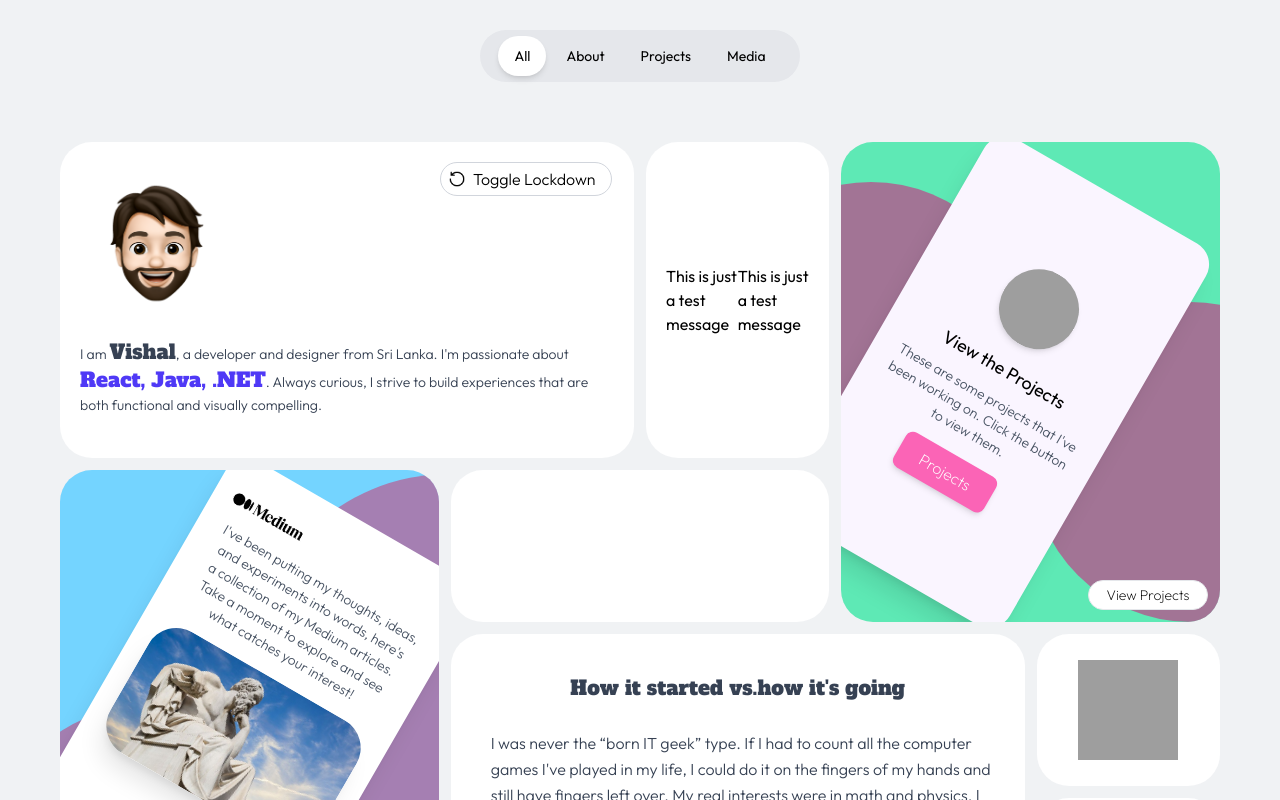
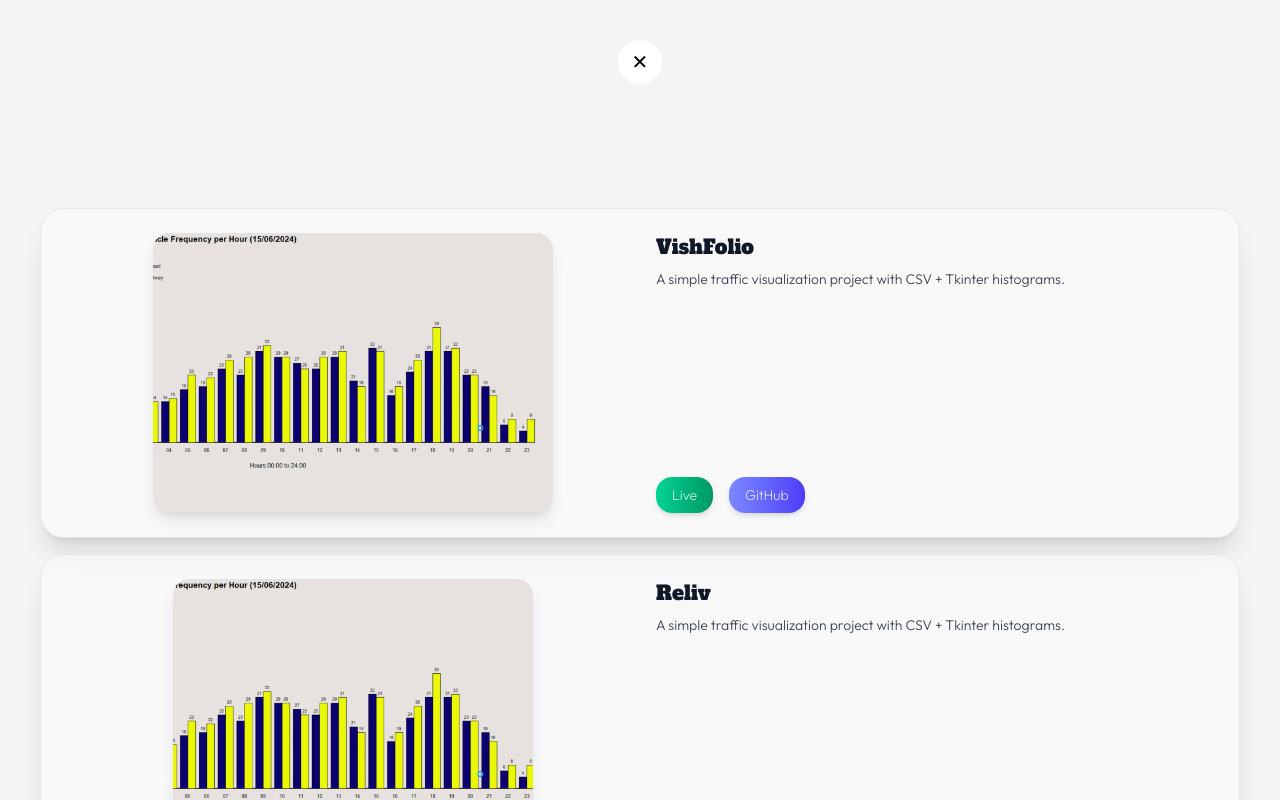
Before and after one commit to VishalOz/VishFolio, a React (Vite) app: page / in a window 1280 px wide. Both pictures are taken after a click on the button "View Projects". Shown: the top 800 px of the page. Built offline with nearby package versions, Linux system fonts and the light colour scheme; grey boxes are pictures that could not be loaded.

Commit message:
feat(Added the projects window with dummy data)

```diff
--- a/src/Home.jsx
+++ b/src/Home.jsx
@@ -6,6 +6,7 @@ import ogdo2 from './assets/ogdo2-2.png';
 import toggleIcon from './assets/toggle.png';
 import gh from './assets/gh.png';
 import gh2 from './assets/gh2.png';
+import cw1 from './assets/cw1.png';
 import Projects from './Projects';
 import Median from './Median';
 import Sm from './Sm';
@@ -19,6 +20,7 @@ const Home = () => {
   const [selected, setSelected] = useState('All');
 
   const [showDetail, setShowDetail] = useState(false);
+  const [showDetail1, setShowDetail1] = useState(false);
 
   const[userInput, setUserInput] = useState("");
 
@@ -42,21 +44,21 @@ const Home = () => {
   return (
     <>
       <Nav selected={selected} setSelected={setSelected}/>
-      <div className={`grid grid-cols-1 sm:grid-cols-2 sm:grid-rows-14 lg:grid-cols-6 lg:grid-rows-7 sm:gap-2 lg:gap-3 max-w-[1200px] max-h-[1190px] p-5 mx-auto mt-10`}>
+      <div className={`grid sm:grid-cols-6 sm:grid-rows-14 lg:grid-cols-6 lg:grid-rows-7 sm:gap-3 lg:gap-3 max-w-[1200px] max-h-[1190px] p-5 mx-auto mt-10`}>
         <motion.div
-        className={`row-span-1 col-span-1 sm:row-span-4 sm:col-span-4 lg:row-span-2 lg:col-span-3 rounded-4xl p-5 relative ${theme === 'dark' ? 'bg-black border border-gray-300' : 'bg-white'}`}
+        className={`sm:row-span-4 sm:col-span-2 lg:row-span-2 lg:col-span-3 rounded-4xl p-5 relative ${theme === 'dark' ? 'bg-black border border-gray-300' : 'bg-white'}`}
           animate={{ opacity: isActive('About') ? 1 : 0.3, scale: isActive('Media') ? 1 : 0.97}}
           transition={{ duration: 0.3, ease: 'easeInOut' }}
         >
           {/* Toggle Button */}
           <motion.button
             onClick={handleToggle}
-            className="absolute sm:w-43 lg:w-43 lg:mx-90 sm:mx-80 flex items-center gap-2 border border-gray-300 rounded-full px-2 py-1 cursor-pointer hover:border-gray-400 transition-all duration-200"
+            className="absolute w-43 mx-90  flex items-center gap-2 border border-gray-300 rounded-full px-2 py-1 cursor-pointer hover:border-gray-400 transition-all duration-200"
             whileTap={{ scale: 0.95 }}
           >
             <motion.img
               src={toggleIcon}
-              className={`sm:w-3 lg:w-4`}
+              className={`w-4`}
               animate={{ rotate: toggle ? 360 : 0 }}
               shadow={`bg-indigo-300`}
               transition={{ duration: 0.5 }}
@@ -70,7 +72,7 @@ const Home = () => {
               key={currentIndex} // Ensures image switches smoothly
               src={images[currentIndex]}
               alt="DpImage"
-              className="ml-4 sm:w-15 sm:h-20 lg:w-30 lg:h-37 sm:mb-1 lg:mb-5 mt-2"
+              className="ml-4 w-30 h-37 mb-5 mt-2"
               initial={{ rotate: 180, scale: 0.3, opacity: 0 }}
               animate={{
                 rotate: 0,
@@ -83,7 +85,7 @@ const Home = () => {
           </AnimatePresence>
 
           {/* Description */}
-          <p className={`lg:text-md sm:text-sm leading-relaxed text-gray-700 mb-4 ${theme === 'dark' ? 'text-white' : 'text-black'}`}>
+          <p className={`text-md leading-relaxed text-gray-700 mb-4 ${theme === 'dark' ? 'text-white' : 'text-black'}`}>
             I am <span className="font-bold text-xl">Vishal</span>, a developer and designer from Sri Lanka.
             I'm passionate about <span className="text-indigo-600 text-xl">React, Java, .NET</span>.
             Always curious, I strive to build experiences that are both functional and visually compelling.
@@ -93,40 +95,166 @@ const Home = () => {
 
 
         {/* Empty Grid Boxes */}
-        <div className={`sm:row-span-2 sm:col-span-1 lg:row-span-2 lg:col-span-1 rounded-4xl p-5 flex justify-center items-center ${theme === 'dark' ? 'bg-black border border-gray-300' : 'bg-white'}`}>
+        <div className={`row-span-2 col-span-1 rounded-4xl p-5 flex justify-center items-center ${theme === 'dark' ? 'bg-black border border-gray-300' : 'bg-white'}`}>
           <h1>This is just a test message</h1>
           <h1>This is just a test message</h1>
         </div>
 
+
+
+
+        <AnimatePresence>
+          {!showDetail1 && (
             <motion.div
-          className={`sm:row-span-4 sm:col-span-2  lg:row-span-3 lg:col-span-2 rounded-4xl p-5 flex items-end justify-end relative overflow-hidden
+              className={`row-span-3 col-span-2 rounded-4xl p-5 flex items-end justify-end relative overflow-hidden
               ${theme === 'dark' ? 'bg-black border border-gray-300' : 'bg-emerald-300'}`}
-          animate={{ opacity: isActive('Projects') ? 1 : 0.3, scale: isActive('Projects') ? 1 : 0.97}}
-          transition={{ duration: 0.3, ease: 'easeInOut' }}>
+              animate={{ opacity: isActive('Projects') ? 1 : 0.3, scale: isActive('Projects') ? 1 : 0.97 }}
+              transition={{ duration: 0.3, ease: 'easeInOut' }}
+            >
+              {/* Background Circles */}
+              <div className={`${theme === 'dark' ? 'bg-white opacity-20' : 'bg-pink-600 opacity-50'}
+                absolute top-10 right-1/2 w-72 h-72 rounded-full`}></div>
+              <div className={`${theme === 'dark' ? 'bg-white opacity-20' : 'bg-pink-600 opacity-50'}
+                absolute top-1/3 left-1/2 w-64 h-64 rounded-full`}></div>
 
-          <div className={`${theme === 'dark' ? 'bg-white border border-white opacity-70' : 'bg-pink-600'}
-            absolute top-10 right-1/2 w-80 h-90 rounded-full opacity-50`}></div>
-
-          <div
-            className={`${theme === 'dark' ? 'bg-white border border-white opacity-70' : 'bg-pink-600'}
-              absolute top-1/3 left-1/2 w-80 h-80 rounded-full opacity-50`}>
-          </div>
-
-          <div className="absolute right-1/4">
+              {/* Project Component */}
+              <div className="absolute right-1/4 bottom-16">
                 <Projects />
               </div>
 
+              {/* Button */}
               <div className="absolute bottom-3 right-3">
                 <button
+                  onClick={() => setShowDetail1(true)}
                   className={`${theme === 'dark'
                     ? 'bg-black text-white border border-gray-200'
                     : 'bg-white text-black border border-gray-200'}
-                hover:border-gray-400 transition duration-300 w-30 px-2 py-1 rounded-full text-sm`}
+                    hover:border-gray-400 transition duration-300 px-3 py-1 rounded-full text-sm`}
                 >
                   View Projects
                 </button>
               </div>
             </motion.div>
+          )}
+          {showDetail1 && (
+            <motion.div
+              className={`fixed inset-0 z-50 p-10 overflow-auto flex flex-col
+              ${theme === 'dark' ? 'bg-black text-white' : 'bg-gray-100 text-black'}`}
+              key="project-details"
+              initial={{ opacity: 0, y: 50 }}
+              animate={{ opacity: 1, y: 0 }}
+              exit={{ opacity: 0, y: 100 }}
+              transition={{ duration: 0.3 }}
+            >
+              {/* Close Button */}
+              <div className="flex justify-center mb-6">
+                <button
+                  onClick={() => setShowDetail1(false)}
+                  className={`${theme === 'dark' ? 'bg-gray-200 text-black': 'bg-white text-black'}
+                    text-xl font-bold hover:opacity-70 rounded-full w-11 h-11 flex items-center justify-center`} >
+                  ✕
+                </button>
+              </div>
+              {/* Project Details */}
+              <div className="space-y-4 mt-25">
+                <div className={`grid grid-cols-2 p-6 rounded-3xl shadow-xl border ${theme === 'dark' ? 'bg-white/10 border-white/20 text-white backdrop-blur-lg'
+                  : 'bg-white/40 border-gray-200 text-gray-900 backdrop-blur-md'}`} >
+                  <div className="col-span-1 flex justify-center items-center">
+                    <img
+                      src={cw1}
+                      alt="PROJECT1"
+                      className="w-100 h-70 object-cover rounded-2xl shadow-lg"
+                    />
+                  </div>
+
+                <div className="col-span-1 flex flex-col justify-between pl-4">
+                  <div>
+                    <span className="text-xl font-semibold tracking-relaxed">VishFolio</span>
+                    <p className="text-sm opacity-80 mt-2">
+                      A simple traffic visualization project with CSV + Tkinter histograms.
+                    </p>
+                  </div>
+                  <div className="flex gap-4 mt-4">
+                    <button
+                      className="px-4 py-2 rounded-2xl text-sm font-medium shadow-md
+                      bg-gradient-to-r from-emerald-400 to-emerald-600 text-white
+                      hover:opacity-90 transition-all"
+                    >  Live </button>
+                    <button className="px-4 py-2 rounded-2xl text-sm font-medium shadow-md bg-gradient-to-r from-indigo-400 to-indigo-600 text-white
+                      hover:opacity-90 transition-all">GitHub</button>
+                      </div>
+                  </div>
+                </div>
+
+                <div className={`grid grid-cols-2 p-6 rounded-3xl shadow-xl border ${theme === 'dark' ? 'bg-white/10 border-white/20 text-white backdrop-blur-lg'
+                  : 'bg-white/40 border-gray-200 text-gray-900 backdrop-blur-md'}`} >
+                  <div className="col-span-1 flex justify-center items-center">
+                    <img
+                      src={cw1}
+                      alt="PROJECT1"
+                      className="w-90 h-70 object-cover rounded-2xl shadow-lg"
+                    />
+                  </div>
+
+                <div className="col-span-1 flex flex-col justify-between pl-4">
+                  <div>
+                    <span className="text-xl font-semibold tracking-relaxed">Reliv</span>
+                    <p className="text-sm opacity-80 mt-2">
+                      A simple traffic visualization project with CSV + Tkinter histograms.
+                    </p>
+                  </div>
+                  <div className="flex gap-4 mt-4">
+                    <button
+                      className="px-4 py-2 rounded-2xl text-sm font-medium shadow-md
+                      bg-gradient-to-r from-emerald-400 to-emerald-600 text-white
+                      hover:opacity-90 transition-all"
+                    >  Live </button>
+                    <button className="px-4 py-2 rounded-2xl text-sm font-medium shadow-md bg-gradient-to-r from-indigo-400 to-indigo-600 text-white
+                      hover:opacity-90 transition-all">GitHub</button>
+                      </div>
+                  </div>
+                </div>
+
+                <div className={`grid grid-cols-2 p-6 rounded-3xl shadow-xl border ${theme === 'dark' ? 'bg-white/10 border-white/20 text-white backdrop-blur-lg'
+                  : 'bg-white/40 border-gray-200 text-gray-900 backdrop-blur-md'}`} >
+                  <div className="col-span-1 flex justify-center items-center">
+                    <img
+                      src={cw1}
+                      alt="PROJECT1"
+                      className="w-100 h-70 object-cover rounded-2xl shadow-lg"
+                    />
+                  </div>
+
+                <div className="col-span-1 flex flex-col justify-between pl-4">
+                  <div>
+                    <span className="text-xl font-semibold tracking-relaxed">Traffic Data Program</span>
+                    <p className="text-sm opacity-80 mt-2">
+                      A simple traffic visualization project with CSV + Tkinter histograms.
+                    </p>
+                  </div>
+                  <div className="flex gap-4 mt-4">
+                    <button
+                      className="px-4 py-2 rounded-2xl text-sm font-medium shadow-md
+                      bg-gradient-to-r from-emerald-400 to-emerald-600 text-white
+                      hover:opacity-90 transition-all"
+                    >  Live </button>
+                    <button className="px-4 py-2 rounded-2xl text-sm font-medium shadow-md bg-gradient-to-r from-indigo-400 to-indigo-600 text-white
+                      hover:opacity-90 transition-all">GitHub</button>
+                      </div>
+                  </div>
+                </div>
+
+
+
+
+
+              </div>
+            </motion.div>
+          )}
+        </AnimatePresence>
+
+
+
 
         <motion.div className={`relative flex justify-center row-span-3 col-span-2 rounded-4xl p-5
         ${theme === 'dark' ? 'bg-black border border-gray-300' : 'bg-sky-300'} overflow-hidden`}
```
Also changed, not shown: src/assets/cw1.png (added). Lines whose indentation alone changed are shown as unchanged.
